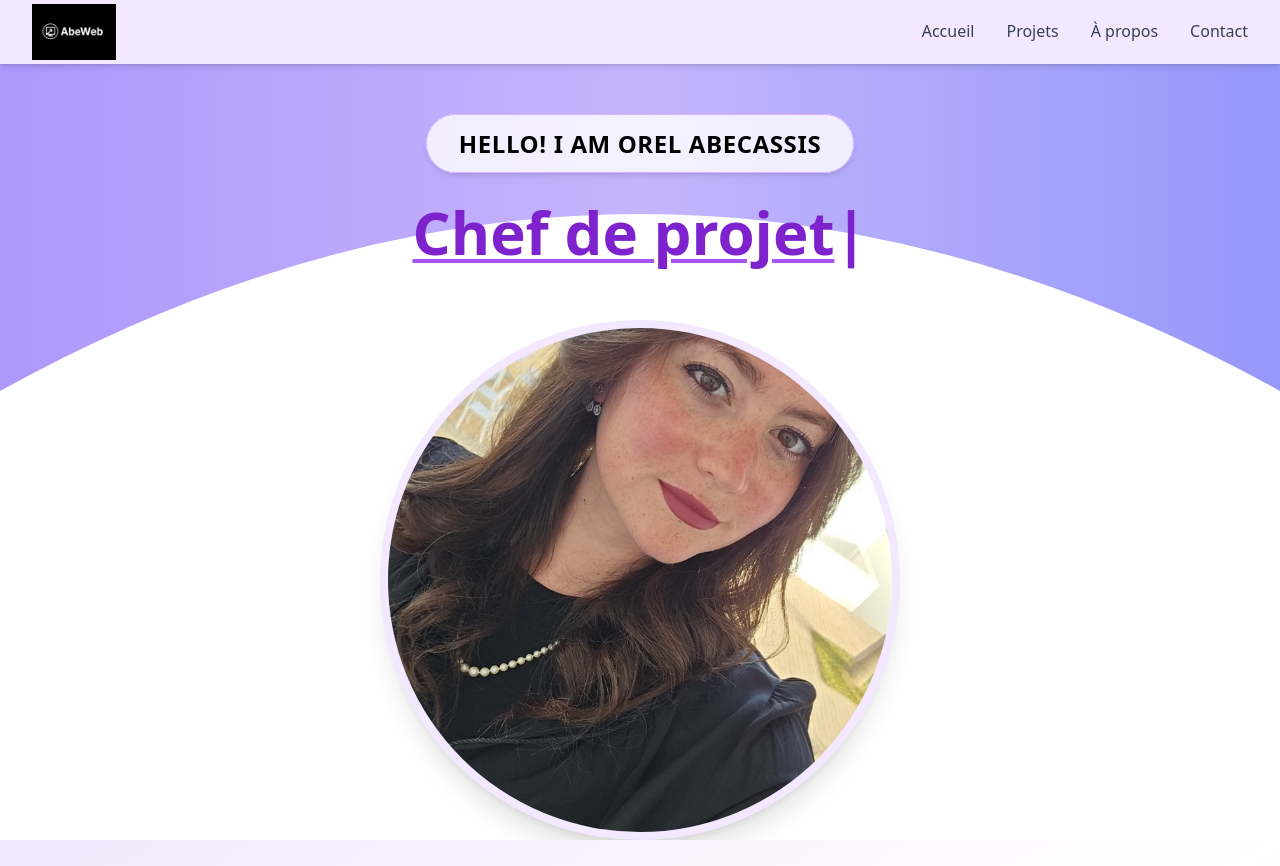
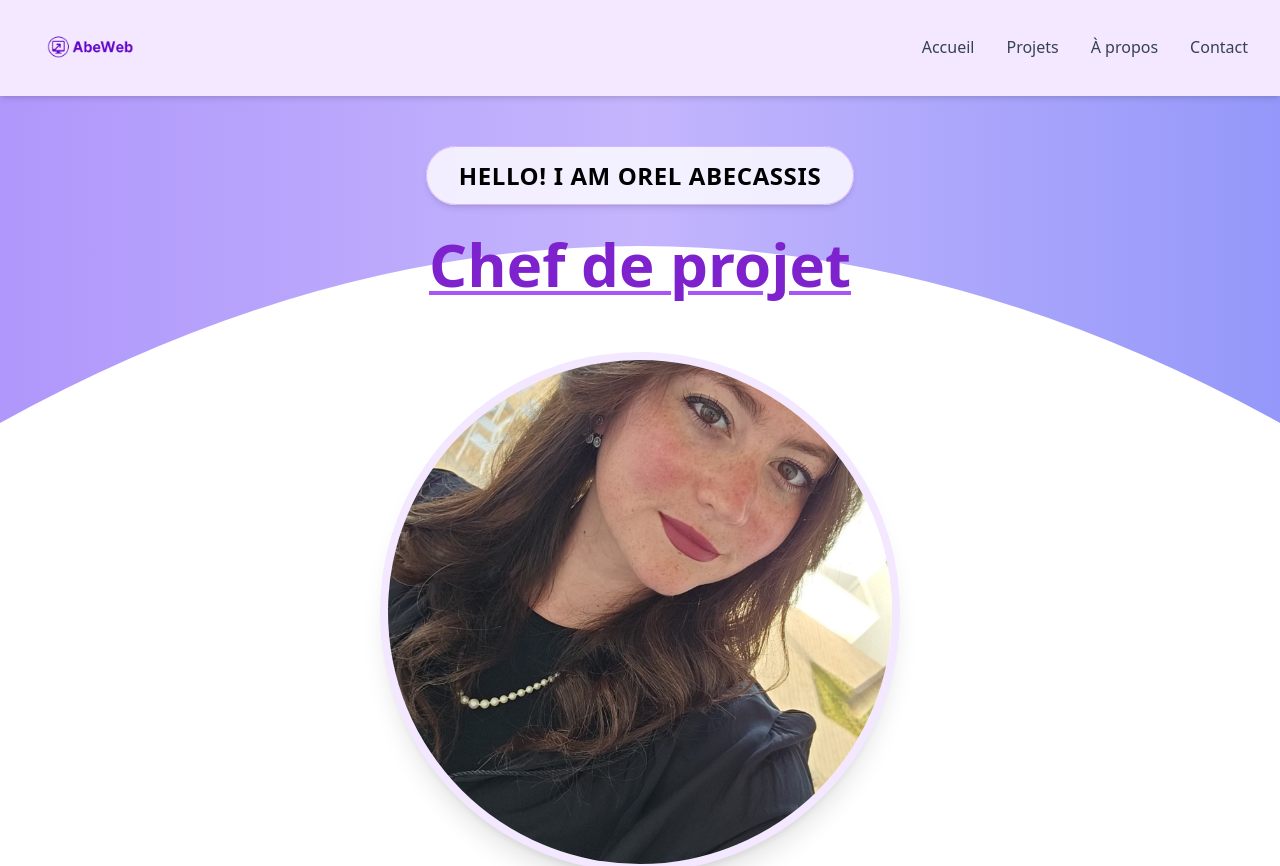
Before and after one commit to orelAbecassis/portfolio-tailwind, a Vue app: page / in a window 1280 px wide. Shown: the top 866 px of the page. Built offline with nearby package versions, Linux system fonts and the light colour scheme.

Commit message:
✨ Update Header.vue

```diff
--- a/package.json
+++ b/package.json
@@ -9,6 +9,7 @@
     "preview": "vite preview"
   },
   "dependencies": {
+    "@vueuse/core": "^13.4.0",
     "@vueuse/motion": "^3.0.3",
     "devicon": "^2.16.0",
     "vue": "^3.5.17",
--- a/src/components/Header.vue
+++ b/src/components/Header.vue
@@ -1,16 +1,31 @@
 <script setup>
-import logoAbweb from '../Images/logo-abweb.jpeg'
+import logoAbweb from '../Images/logoABEWEB-violet.png'
+import { useWindowScroll } from '@vueuse/core'
+import { computed } from 'vue'
+
+const { y } = useWindowScroll()
+const isScrolled = computed(() => y.value > 50)
 </script>
 
 <template>
-  <header class="bg-purple-100 shadow-md sticky top-0 z-50">
-    <nav class="max-w-7xl mx-auto px-4 sm:px-6 lg:px-8 flex justify-between items-center h-16">
+  <header
+    :class="[
+      'sticky top-0 z-50 transition-all duration-300',
+      isScrolled ? 'bg-purple-100/95 shadow-lg' : 'bg-purple-100 shadow-md'
+    ]"
+  >
+    <nav
+      :class="[
+        'max-w-7xl mx-auto px-4 sm:px-6 lg:px-8 flex justify-between items-center transition-all duration-300',
+        isScrolled ? 'h-20' : 'h-24'
+      ]"
+    >
       <!-- Logo -->
       <div class="flex items-center h-full">
         <img
           :src="logoAbweb"
           alt="Logo Abweb"
-          class="h-14 w-auto object-contain"
+          :class="['w-auto object-contain transition-all duration-300', isScrolled ? 'h-16' : 'h-20']"
         />
       </div>
 
```
Also changed, not shown: src/Images/logoABEWEB-violet.png (added), 1 other file (tests, documents, lock files or other folders).
